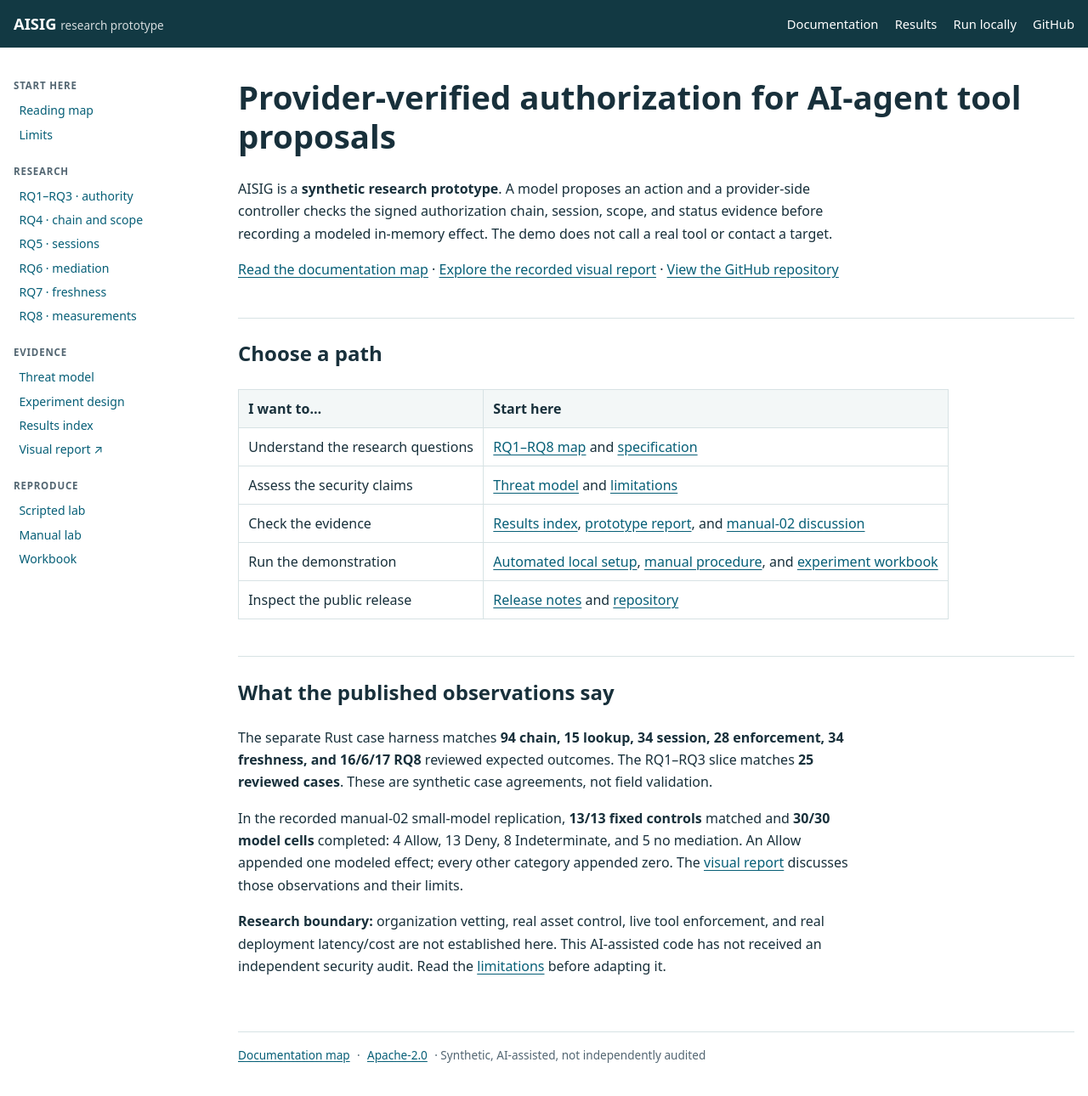
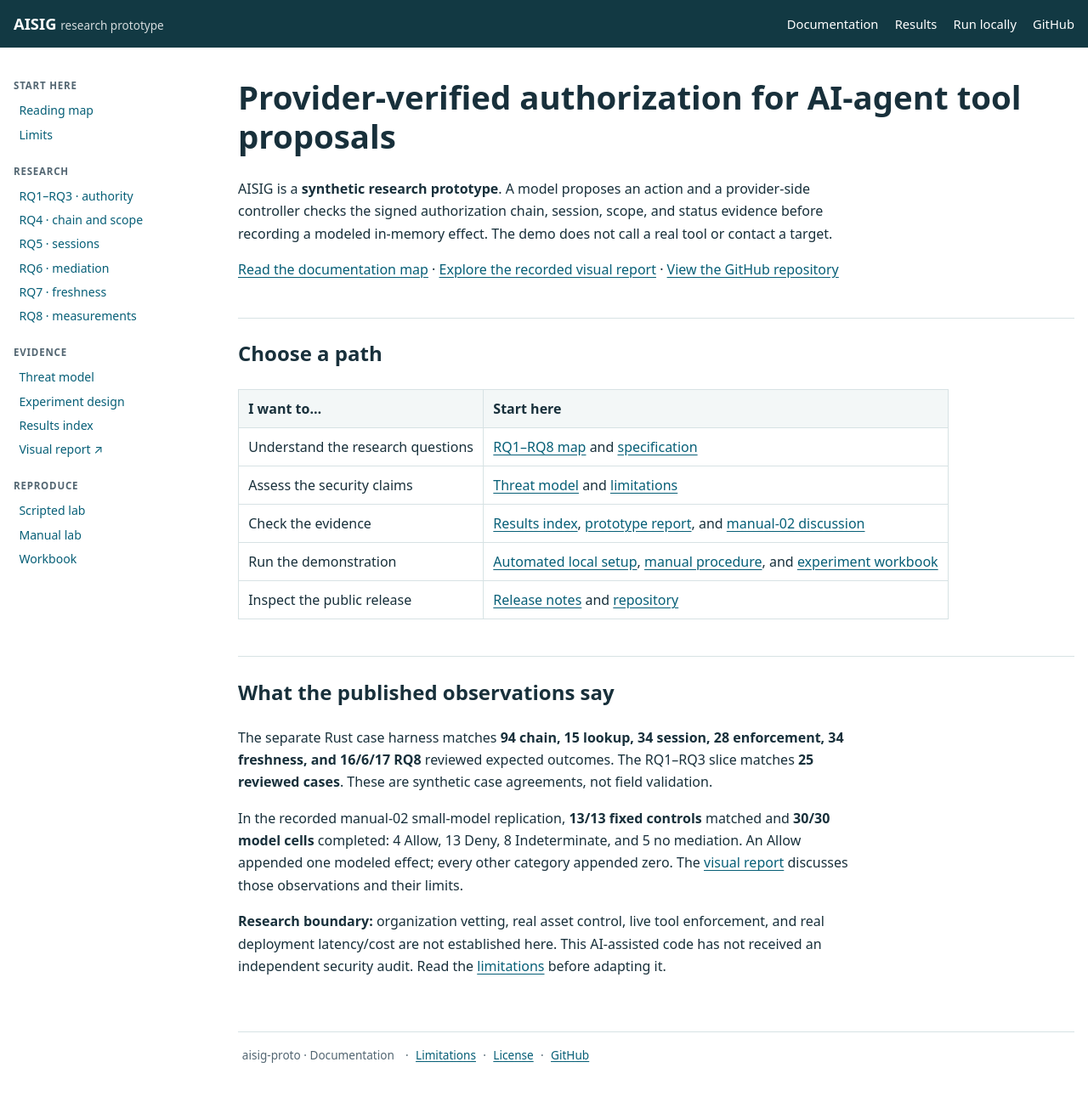
Before and after one commit to kyitharko/aisig-proto, a Jekyll site: the page built from site/index.md, in a window 1280 px wide and 1334 px high. Shown: the top 1290 px of the window at 85% size. Built offline with Jekyll 4.4.1, drawn with Linux system fonts in a browser that asks for light colours.

Commit message:
docs(site): footer reads 'aisig-proto · Documentation' with Limitations/License/GitHub
The synthetic / AI-assisted / not-independently-audited notice stays prominent on the landing
page body; it is no longer duplicated in the per-page footer (and standalone visual reports,
which have no Jekyll layout, never carried it).

Co-Authored-By: Claude Opus 4.8 <noreply@anthropic.com>

```diff
--- a/site/_layouts/default.html
+++ b/site/_layouts/default.html
@@ -45,10 +45,13 @@
     <main id="content" class="content">
       {{ content }}
       <footer>
-        <a href="{{ '/docs/' | relative_url }}">Documentation map</a>
+        <span>aisig-proto · Documentation</span>
         <span>·</span>
-        <a href="https://github.com/kyitharko/aisig-proto/blob/main/LICENSE">Apache-2.0</a>
-        <span>· Synthetic, AI-assisted, not independently audited</span>
+        <a href="{{ '/docs/limitations.html' | relative_url }}">Limitations</a>
+        <span>·</span>
+        <a href="https://github.com/kyitharko/aisig-proto/blob/main/LICENSE">License</a>
+        <span>·</span>
+        <a href="https://github.com/kyitharko/aisig-proto">GitHub</a>
       </footer>
     </main>
   </div>
```
